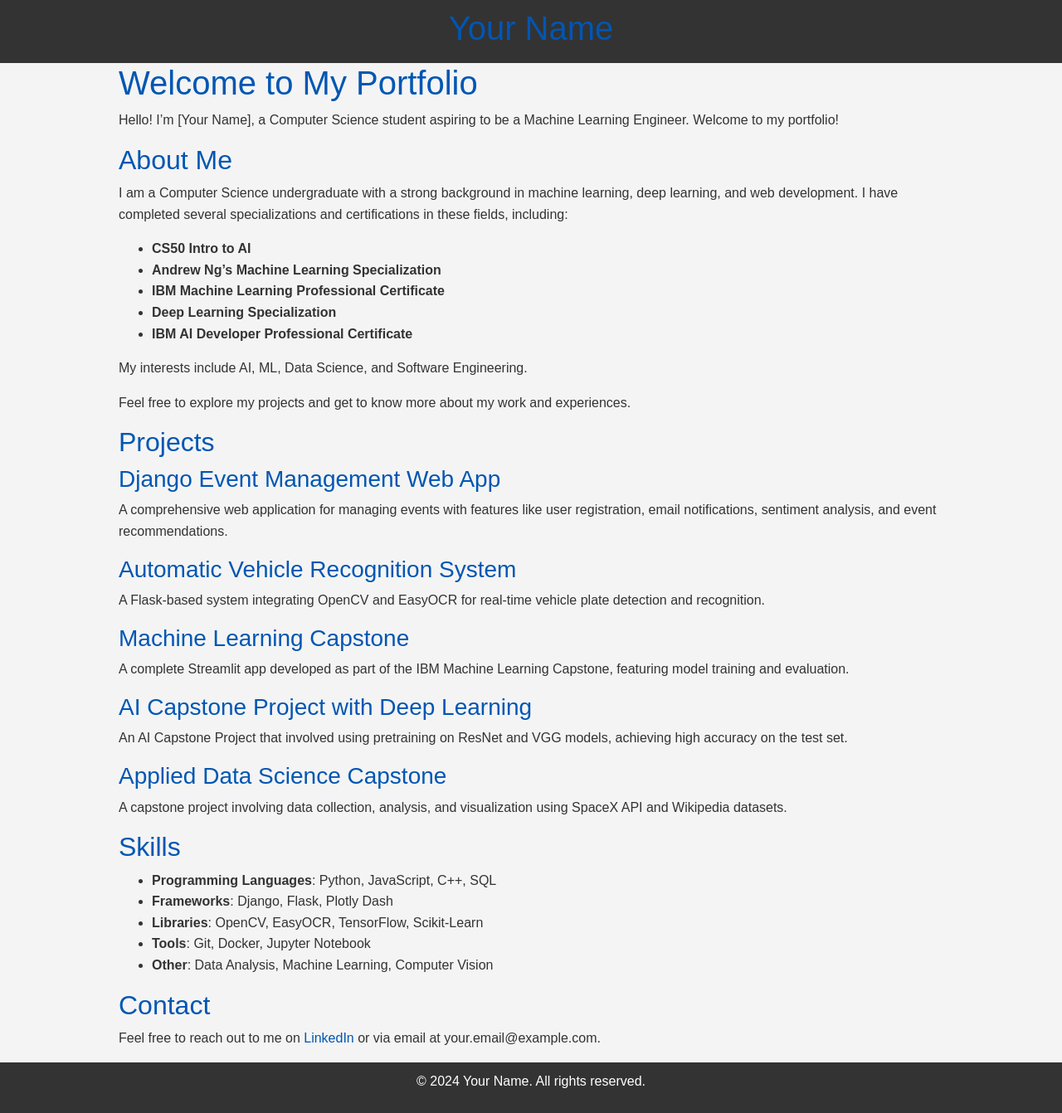
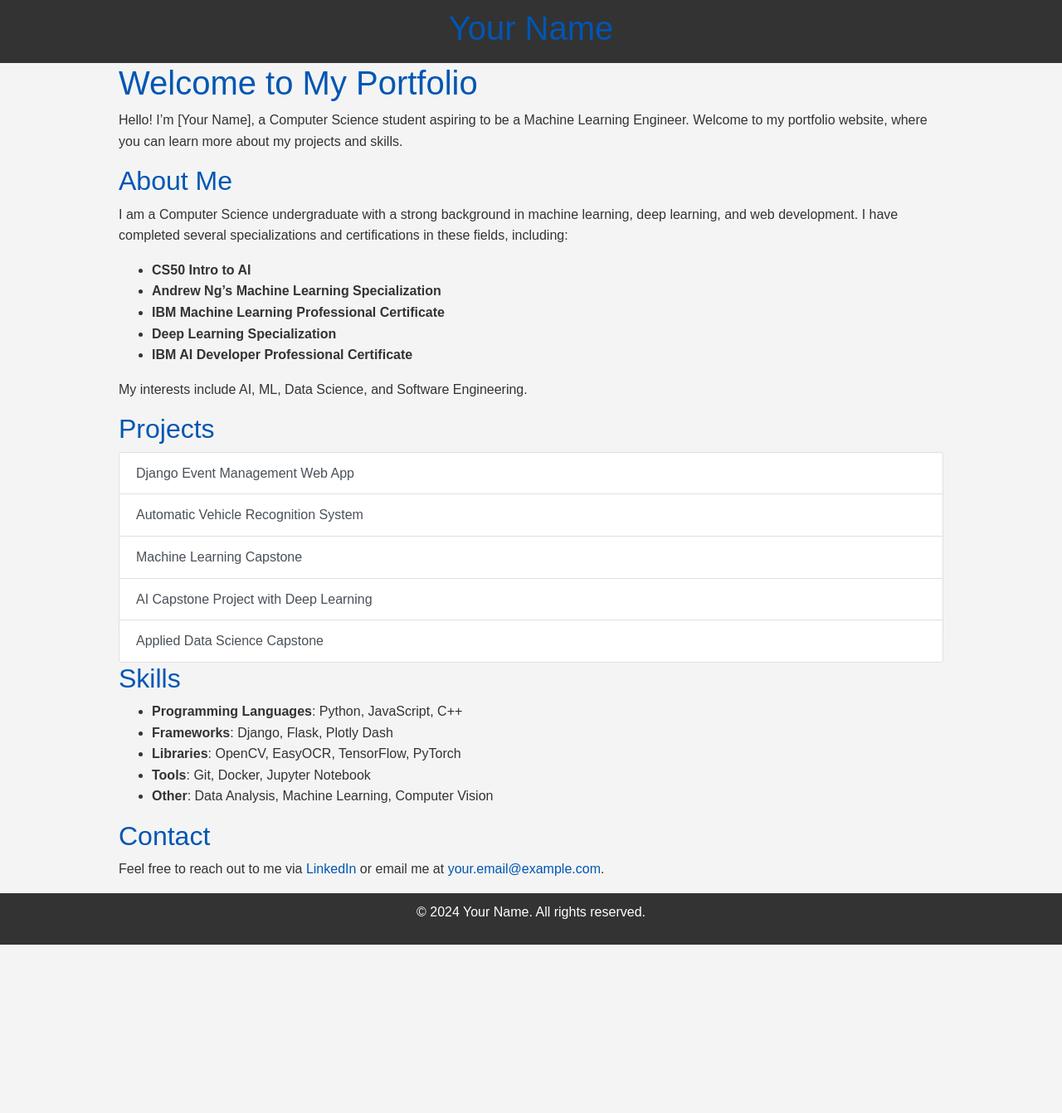
Before and after one commit to NyashaEysenck/NyashaEysenck.github.io, a Jekyll site: the page built from index.md, in a window 1280 px wide. Shown: the whole page at 83% size. Built offline with Jekyll 4.4.1, drawn with Linux system fonts in a browser that asks for light colours; nearby versions of some CDN libraries; our own code applies the rules of GitHub Pages for plain Markdown files; after the commit the page ends 1139 px from its top, so only the background shows below that.

Commit message:
Update index.md

```diff
--- a/index.md
+++ b/index.md
@@ -1,9 +1,11 @@
 ---
 title: "Your Name"
+layout: default
 ---
+
 # Welcome to My Portfolio
 
-Hello! I'm [Your Name], a Computer Science student aspiring to be a Machine Learning Engineer. Welcome to my portfolio!
+Hello! I'm [Your Name], a Computer Science student aspiring to be a Machine Learning Engineer. Welcome to my portfolio website, where you can learn more about my projects and skills.
 
 ## About Me
 
@@ -17,33 +19,34 @@
 
 My interests include AI, ML, Data Science, and Software Engineering.
 
-Feel free to explore my projects and get to know more about my work and experiences.
-
 ## Projects
 
-### [Django Event Management Web App](https://github.com/yourusername/django-event-management)
-A comprehensive web application for managing events with features like user registration, email notifications, sentiment analysis, and event recommendations.
-
-### [Automatic Vehicle Recognition System](https://github.com/yourusername/vehicle-recognition)
-A Flask-based system integrating OpenCV and EasyOCR for real-time vehicle plate detection and recognition.
-
-### [Machine Learning Capstone](https://github.com/yourusername/machine-learning-capstone)
-A complete Streamlit app developed as part of the IBM Machine Learning Capstone, featuring model training and evaluation.
-
-### [AI Capstone Project with Deep Learning](https://github.com/yourusername/ai-capstone-deep-learning)
-An AI Capstone Project that involved using pretraining on ResNet and VGG models, achieving high accuracy on the test set.
-
-### [Applied Data Science Capstone](https://github.com/yourusername/applied-data-science-capstone)
-A capstone project involving data collection, analysis, and visualization using SpaceX API and Wikipedia datasets.
+<div class="list-group">
+    <a href="https://github.com/yourusername/django-event-management" class="list-group-item list-group-item-action">
+        Django Event Management Web App
+    </a>
+    <a href="https://github.com/yourusername/vehicle-recognition" class="list-group-item list-group-item-action">
+        Automatic Vehicle Recognition System
+    </a>
+    <a href="https://github.com/yourusername/machine-learning-capstone" class="list-group-item list-group-item-action">
+        Machine Learning Capstone
+    </a>
+    <a href="https://github.com/yourusername/ai-capstone-deep-learning" class="list-group-item list-group-item-action">
+        AI Capstone Project with Deep Learning
+    </a>
+    <a href="https://github.com/yourusername/applied-data-science-capstone" class="list-group-item list-group-item-action">
+        Applied Data Science Capstone
+    </a>
+</div>
 
 ## Skills
 
-- **Programming Languages**: Python, JavaScript, C++, SQL
+- **Programming Languages**: Python, JavaScript, C++
 - **Frameworks**: Django, Flask, Plotly Dash
-- **Libraries**: OpenCV, EasyOCR, TensorFlow, Scikit-Learn
+- **Libraries**: OpenCV, EasyOCR, TensorFlow, PyTorch
 - **Tools**: Git, Docker, Jupyter Notebook
 - **Other**: Data Analysis, Machine Learning, Computer Vision
 
 ## Contact
 
-Feel free to reach out to me on [LinkedIn](https://www.linkedin.com/in/yourprofile) or via email at your.email@example.com.
+Feel free to reach out to me via [LinkedIn](https://www.linkedin.com/in/yourprofile) or email me at [your.email@example.com](mailto:your.email@example.com).
```
